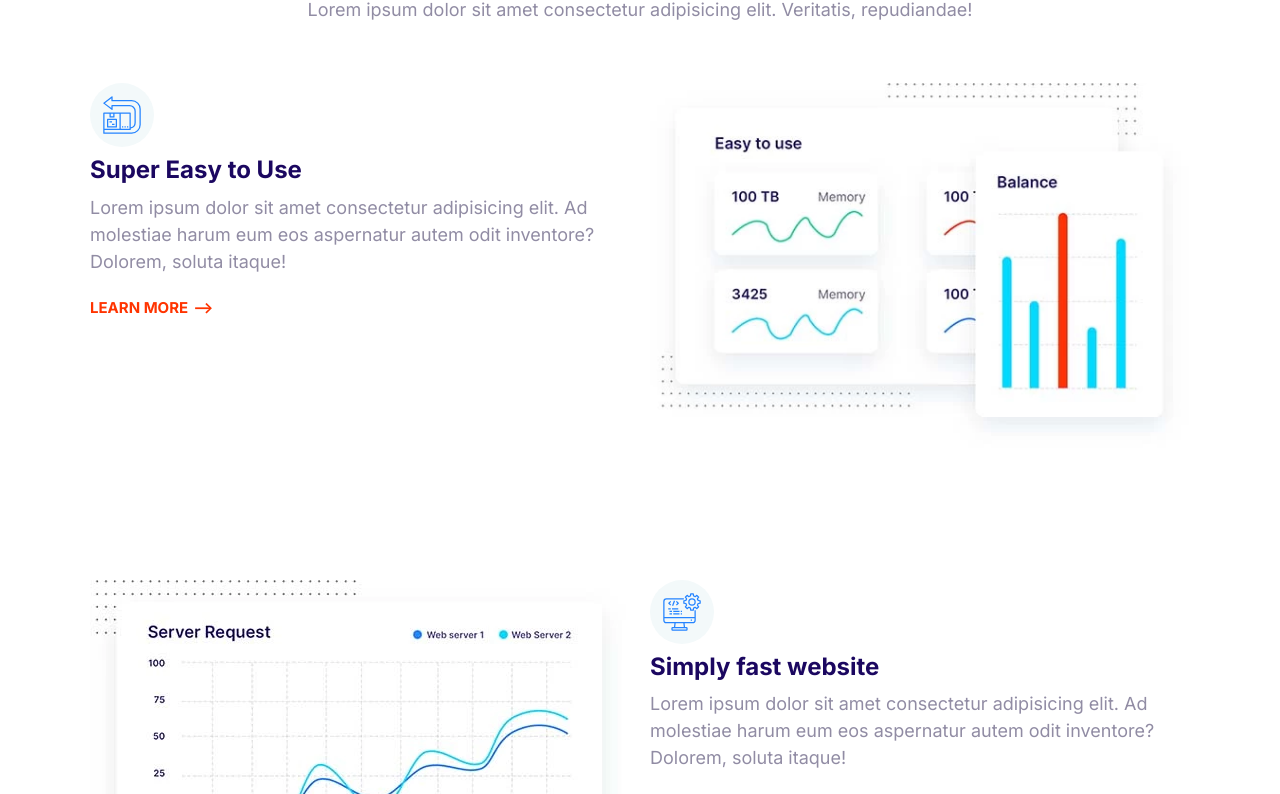
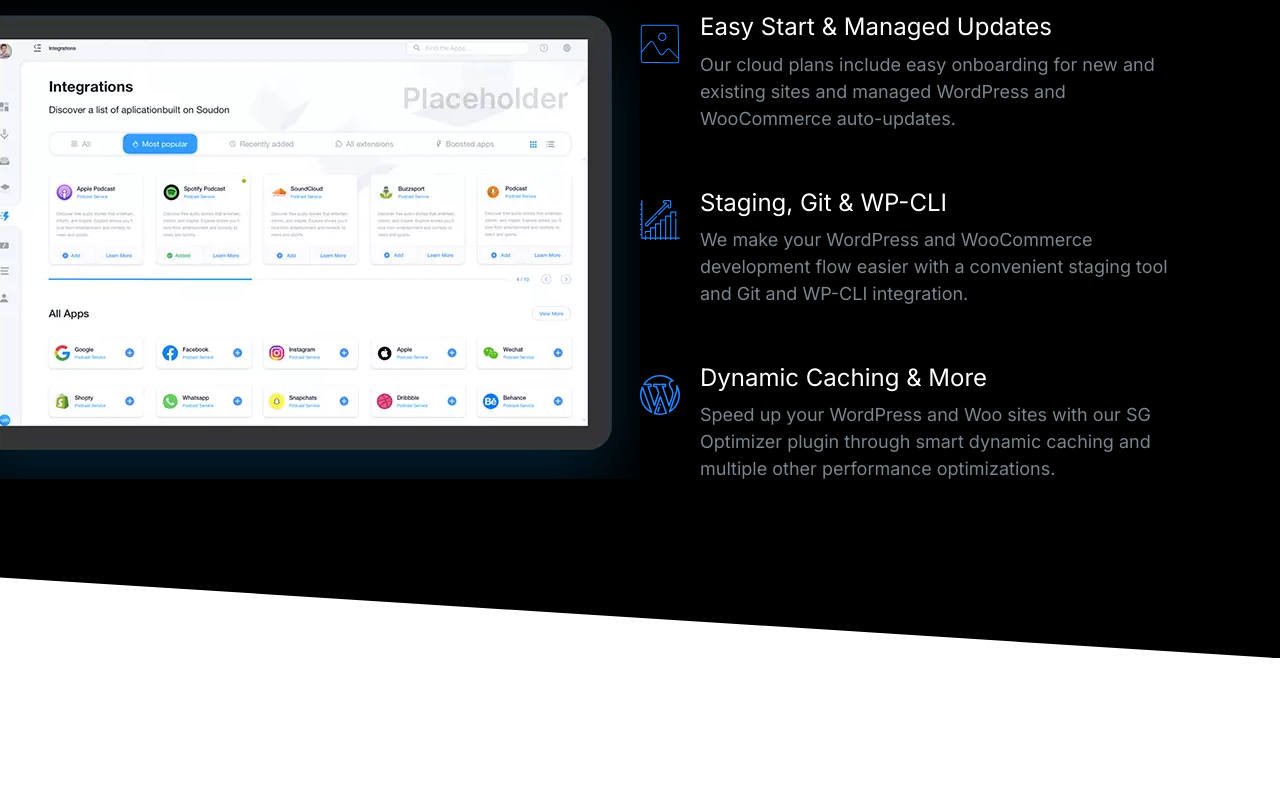
Before and after one commit to ogomola/ojmoshify, a plain HTML site: page index.html in a window 1280 px wide. Shown: the part 151-945 px from the top of the page. After the commit the page ends 809 px from the top, so only its background shows below. Drawn offline with Linux system fonts and the light colour scheme.

Commit message:
Define Showcase Block.

```diff
--- a/css/styles.css
+++ b/css/styles.css
@@ -16,6 +16,11 @@
 }
 
 /* Typography */
+::selection {
+  background: var(--color-primary);
+  color: #fff;
+}
+
 html {
   font-size: 62.5%;
 }
@@ -45,6 +50,7 @@ h2 {
 
 h3 {
   font-size: 3rem;
+  font-weight: 500;
 }
 
 p {
@@ -135,7 +141,6 @@ a {
 .list {
   list-style: none;
   padding-left: 0;
-  color: var(--color-headings);
 }
 
 .list--inline .list__item {
@@ -146,6 +151,7 @@ a {
 .list--tick {
   list-style-image: url(../images/tick.svg);
   padding-left: 3rem;
+  color: var(--color-headings);
 }
 
 .list--tick .list__item {
@@ -414,6 +420,7 @@ a {
 /* Media */
 .media {
   display: flex;
+  margin-bottom: 4rem;
 }
 
 .media__title {
@@ -617,18 +624,20 @@ a {
   color: #7b858b;
 }
 
-.block--dark .block__heading {
+.block--dark h1,
+.block--dark h2,
+.block--dark h3 {
   color: #fff;
 }
 
 .block--skewed-right {
   padding-bottom: calc(var(--padding-vertical) + 4rem);
-  clip-path: polygon(0% 0%, 100% 0%, 100% 100%, 0% 80%);
+  clip-path: polygon(0% 0%, 100% 0%, 100% 100%, 0% 90%);
 }
 
 .block--skewed-left {
   padding-bottom: calc(var(--padding-vertical) + 4rem);
-  clip-path: polygon(0% 0%, 100% 0%, 100% 80%, 0% 100%);
+  clip-path: polygon(0% 0%, 100% 0%, 100% 90%, 0% 100%);
 }
 
 .container {
@@ -700,10 +709,6 @@ a {
 }
 
 /* Hero */
-.hero {
-  clip-path: polygon(0% 0%, 100% 0%, 100% 90%, 0% 100%);
-}
-
 .hero__tagline {
   font-size: 2rem;
   color: #b9c3cf;
@@ -784,3 +789,23 @@ a {
     order: 2;
   }
 }
+
+/* Showcase Block */
+.block-showcase__image > img {
+  width: 100%;
+}
+
+@media screen and (min-width: 768px) {
+  .block-showcase .grid {
+    grid-template-columns: 50% 50%;
+  }
+
+  .block-showcase__image {
+    justify-self: end;
+  }
+
+  .block-showcase__image > img {
+    width: auto;
+    max-width: 700px;
+  }
+}
--- a/index.html
+++ b/index.html
@@ -14,122 +14,74 @@
     <link rel="stylesheet" href="css/styles.css" />
   </head>
   <body>
-    <section class="block container">
+    <section class="block block--dark block--skewed-right block-showcase">
       <header class="block__header">
-        <h2>Host on the Cloud to Keep Growing</h2>
-        <p>
-          Lorem ipsum dolor sit amet consectetur adipisicing elit. Veritatis,
-          repudiandae!
-        </p>
+        <h2>User-friendly Control Panel</h2>
       </header>
-      <article class="grid grid--1x2 feature">
-        <div class="feature__content">
-          <span class="icon-container">
-            <svg class="icon icon--primary">
-              <use xlink:href="images/sprite.svg#easy"></use>
-            </svg>
-          </span>
-          <h3 class="feature__heading">Super Easy to Use</h3>
-          <p>
-            Lorem ipsum dolor sit amet consectetur adipisicing elit. Ad
-            molestiae harum eum eos aspernatur autem odit inventore? Dolorem,
-            soluta itaque!
-          </p>
-          <a href="#" class="link-arrow">Learn More</a>
-        </div>
-        <picture>
+      <div class="container grid grid--1x2">
+        <picture class="block-showcase__image">
           <source
             type="image/webp"
-            srcset="images/easy.webp 1x, images/easy@2x.webp 2x"
+            srcset="images/ipad.webp 1x, images/ipad@2x.webp 2x"
           />
           <source
-            type="image/jpg"
-            srcset="images/easy.jpg 1x, images/easy@2x.jpg 2x"
+            type="image/png"
+            srcset="images/ipad.png 1x, images/ipad@2x.png 2x"
           />
-          <img class="feature__image" src="images/easy@2x.jpg" alt="" />
+          <img src="images/ipad.png" alt="" />
         </picture>
-      </article>
-      <article class="grid grid--1x2 feature">
-        <div class="feature__content">
-          <span class="icon-container">
+        <ul class="list">
+          <li>
+            <div class="media">
+              <div class="media__image">
                 <svg class="icon icon--primary">
-              <use xlink:href="images/sprite.svg#computer"></use>
+                  <use xlink:href="images/sprite.svg#snap"></use>
                 </svg>
-          </span>
-          <h3 class="feature__heading">Simply fast website</h3>
+              </div>
+              <div class="media__body">
+                <h3 class="media__title">Easy Start & Managed Updates</h3>
                 <p>
-            Lorem ipsum dolor sit amet consectetur adipisicing elit. Ad
-            molestiae harum eum eos aspernatur autem odit inventore? Dolorem,
-            soluta itaque!
+                  Our cloud plans include easy onboarding for new and existing
+                  sites and managed WordPress and WooCommerce auto-updates.
                 </p>
-          <a href="#" class="link-arrow">Learn More</a>
               </div>
-        <picture>
-          <source
-            type="image/webp"
-            srcset="images/fast.webp 1x, images/fast@2x.webp 2x"
-          />
-          <source
-            type="image/jpg"
-            srcset="images/fast.jpg 1x, images/fast@2x.jpg 2x"
-          />
-          <img class="feature__image" src="images/fast@2x.jpg" alt="" />
-        </picture>
-      </article>
-      <article class="grid grid--1x2 feature">
-        <div class="feature__content">
-          <span class="icon-container">
+            </div>
+          </li>
+          <li>
+            <div class="media">
+              <div class="media__image">
                 <svg class="icon icon--primary">
-              <use xlink:href="images/sprite.svg#settings"></use>
+                  <use xlink:href="images/sprite.svg#growth"></use>
                 </svg>
-          </span>
-          <h3 class="feature__heading">WordPress made easy</h3>
+              </div>
+              <div class="media__body">
+                <h3 class="media__title">Staging, Git & WP-CLI</h3>
                 <p>
-            Lorem ipsum dolor sit amet consectetur adipisicing elit. Ad
-            molestiae harum eum eos aspernatur autem odit inventore? Dolorem,
-            soluta itaque!
+                  We make your WordPress and WooCommerce development flow easier
+                  with a convenient staging tool and Git and WP-CLI integration.
                 </p>
-          <a href="#" class="link-arrow">Learn More</a>
               </div>
-        <picture>
-          <source
-            type="image/webp"
-            srcset="images/wordpress.webp 1x, images/wordpress@2x.webp 2x"
-          />
-          <source
-            type="image/jpg"
-            srcset="images/wordpress.jpg 1x, images/wordpress@2x.jpg 2x"
-          />
-          <img class="feature__image" src="images/wordpress@2x.jpg" alt="" />
-        </picture>
-      </article>
-      <article class="grid grid--1x2 feature">
-        <div class="feature__content">
-          <span class="icon-container">
+            </div>
+          </li>
+          <li>
+            <div class="media">
+              <div class="media__image">
                 <svg class="icon icon--primary">
-              <use xlink:href="images/sprite.svg#clock"></use>
+                  <use xlink:href="images/sprite.svg#wordpress"></use>
                 </svg>
-          </span>
-          <h3 class="feature__heading">24/7 Expert Support</h3>
+              </div>
+              <div class="media__body">
+                <h3 class="media__title">Dynamic Caching & More</h3>
                 <p>
-            Lorem ipsum dolor sit amet consectetur adipisicing elit. Ad
-            molestiae harum eum eos aspernatur autem odit inventore? Dolorem,
-            soluta itaque!
+                  Speed up your WordPress and Woo sites with our SG Optimizer
+                  plugin through smart dynamic caching and multiple other
+                  performance optimizations.
                 </p>
-          <a href="#" class="link-arrow">Learn More</a>
               </div>
-        <picture>
-          <source
-            type="image/webp"
-            srcset="images/support.webp 1x, images/support@2x.webp 2x"
-          />
-          <source
-            type="image/jpg"
-            srcset="images/support.jpg 1x, images/support@2x.jpg 2x"
-          />
-          <img class="feature__image" src="images/support@2x.jpg" alt="" />
-        </picture>
-      </article>
+            </div>
+          </li>
+        </ul>
+      </div>
     </section>
     <script src="js/main.js"></script>
   </body>
```
Also changed, not shown: components/showcase_block.html (added, +69 -0 lines), images/ipad.png (added), images/ipad.webp (added), images/ipad@2x.png (added), images/ipad@2x.webp (added). Lines whose indentation alone changed are shown as unchanged.
